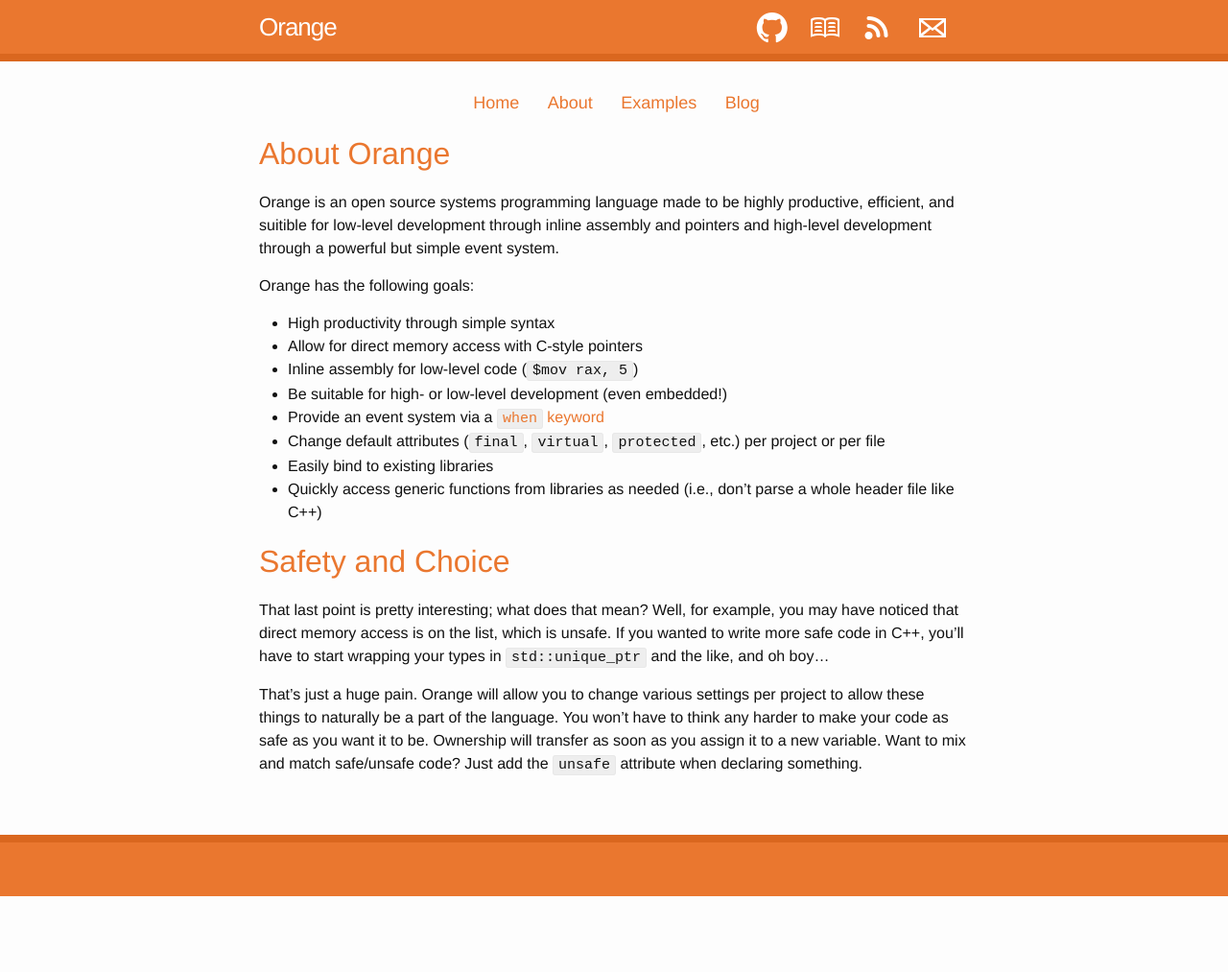
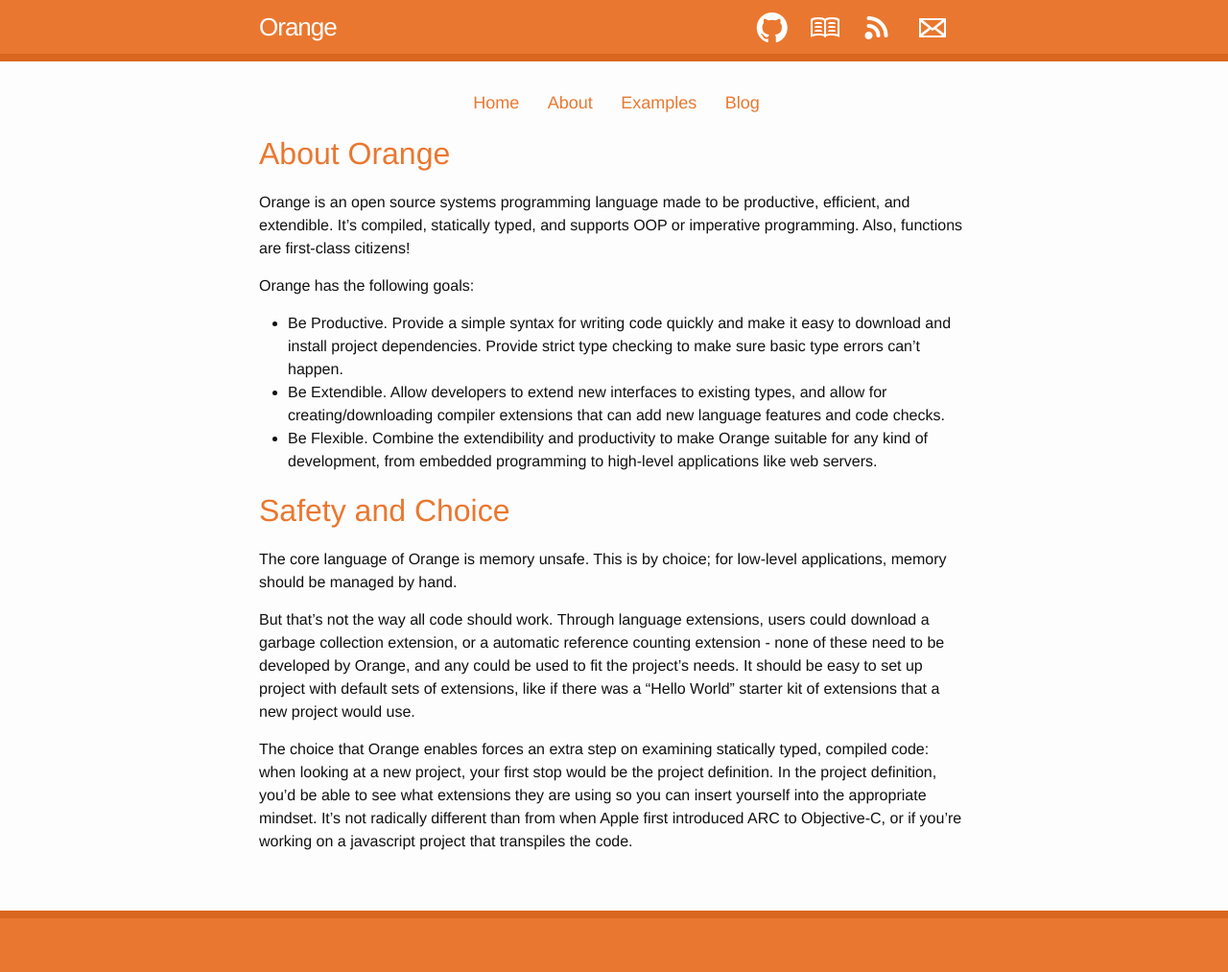
Before and after one commit to orange-lang/orange-site, a Jekyll site: the page built from about.md, in a window 1280 px wide. Shown: the whole page at 96% size. Built offline with Jekyll 4.4.1, drawn with Linux system fonts in a browser that asks for light colours; comment, search, counter and statistics services are not loaded; before the commit the page ends 934 px from its top, so only the background shows below that.

Commit message:
Update and simplify about page.

```diff
--- a/about.md
+++ b/about.md
@@ -4,27 +4,18 @@ title: About Orange
 permalink: /about/
 ---
 
-Orange is an open source systems programming language made to be highly productive, efficient, and suitible for low-level development through inline assembly and pointers and high-level development through a powerful but simple event system.
+Orange is an open source systems programming language made to be productive, efficient, and extendible. It's compiled, statically typed, and supports OOP or imperative programming. Also, functions are first-class citizens!
 
 Orange has the following goals:
 
-- High productivity through simple syntax
-- Allow for direct memory access with C-style pointers
-- Inline assembly for low-level code (`$mov rax, 5`)
-- Be suitable for high- or low-level development (even embedded!)
-- Provide an event system via a [`when` keyword](https://github.com/orange-lang/orange/issues/15)
-- Change default attributes (`final`, `virtual`, `protected`, etc.) per project or per file
-- Easily bind to existing libraries
-- Quickly access generic functions from libraries as needed (i.e., don't parse a whole header file like C++)
+- Be Productive. Provide a simple syntax for writing code quickly and make it easy to download and install project dependencies. Provide strict type checking to make sure basic type errors can't happen.
+- Be Extendible. Allow developers to extend new interfaces to existing types, and allow for creating/downloading compiler extensions that can add new language features and code checks.
+- Be Flexible. Combine the extendibility and productivity to make Orange suitable for any kind of development, from embedded programming to high-level applications like web servers.
 
 ## Safety and Choice
 
-That last point is pretty interesting; what does that mean? Well, for example, you
-may have noticed that direct memory access is on the list, which is unsafe. If you wanted
-to write more safe code in C++, you'll have to start wrapping your types in `std::unique_ptr`
-and the like, and oh boy...
+The core language of Orange is memory unsafe. This is by choice; for low-level applications, memory should be managed by hand.
 
-That's just a huge pain. Orange will allow you to change various settings per project to allow these
-things to naturally be a part of the language. You won't have to think any harder to make your
-code as safe as you want it to be. Ownership will transfer as soon as you assign it to a new variable.
-Want to mix and match safe/unsafe code? Just add the `unsafe` attribute when declaring something.
+But that's not the way all code should work. Through language extensions, users could download a garbage collection extension, or a automatic reference counting extension - none of these need to be developed by Orange, and any could be used to fit the project's needs. It should be easy to set up project with default sets of extensions, like if there was a "Hello World" starter kit of extensions that a new project would use.
+
+The choice that Orange enables forces an extra step on examining statically typed, compiled code: when looking at a new project, your first stop would be the project definition. In the project definition, you'd be able to see what extensions they are using so you can insert yourself into the appropriate mindset. It's not radically different than from when Apple first introduced ARC to Objective-C, or if you're working on a javascript project that transpiles the code.
```
